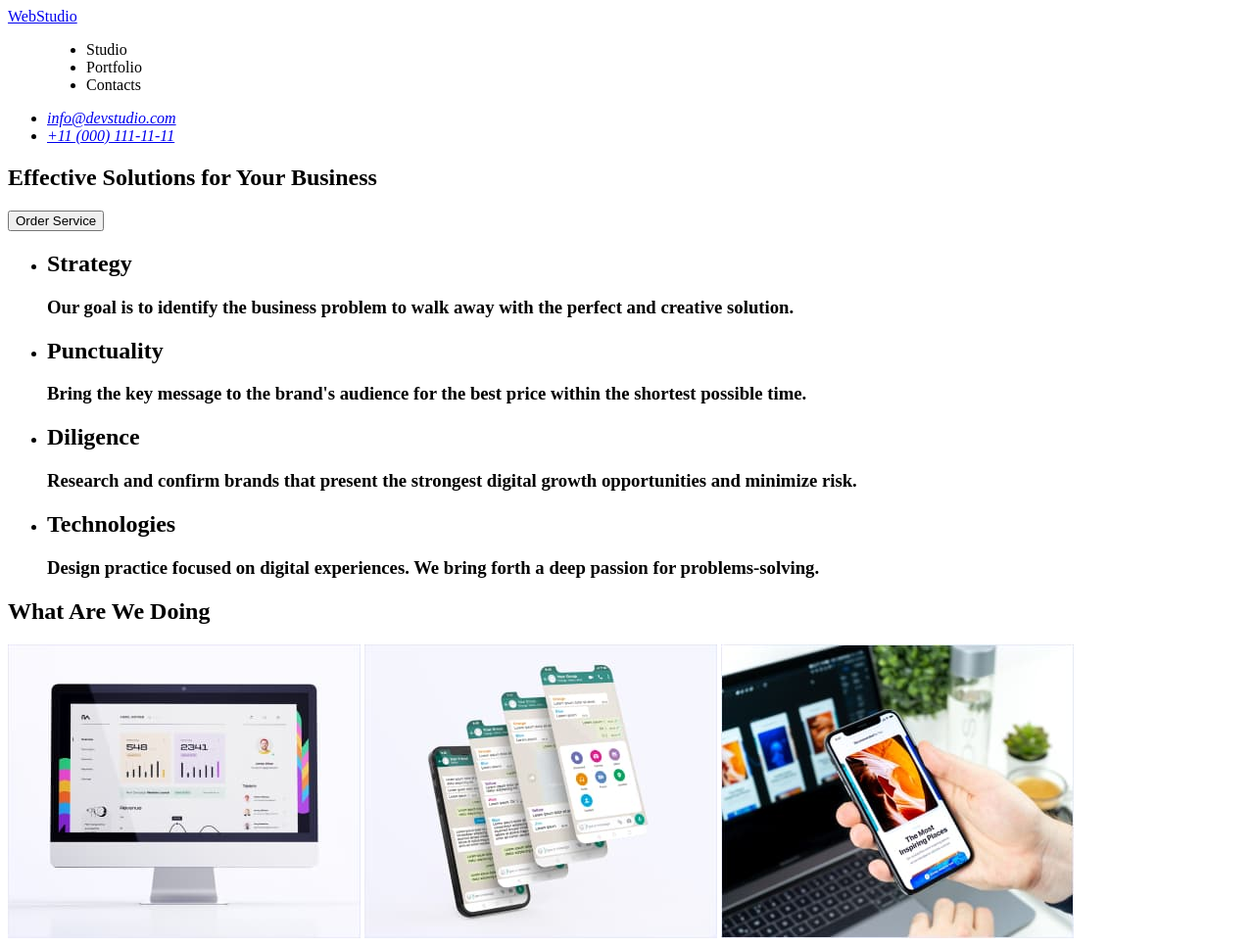
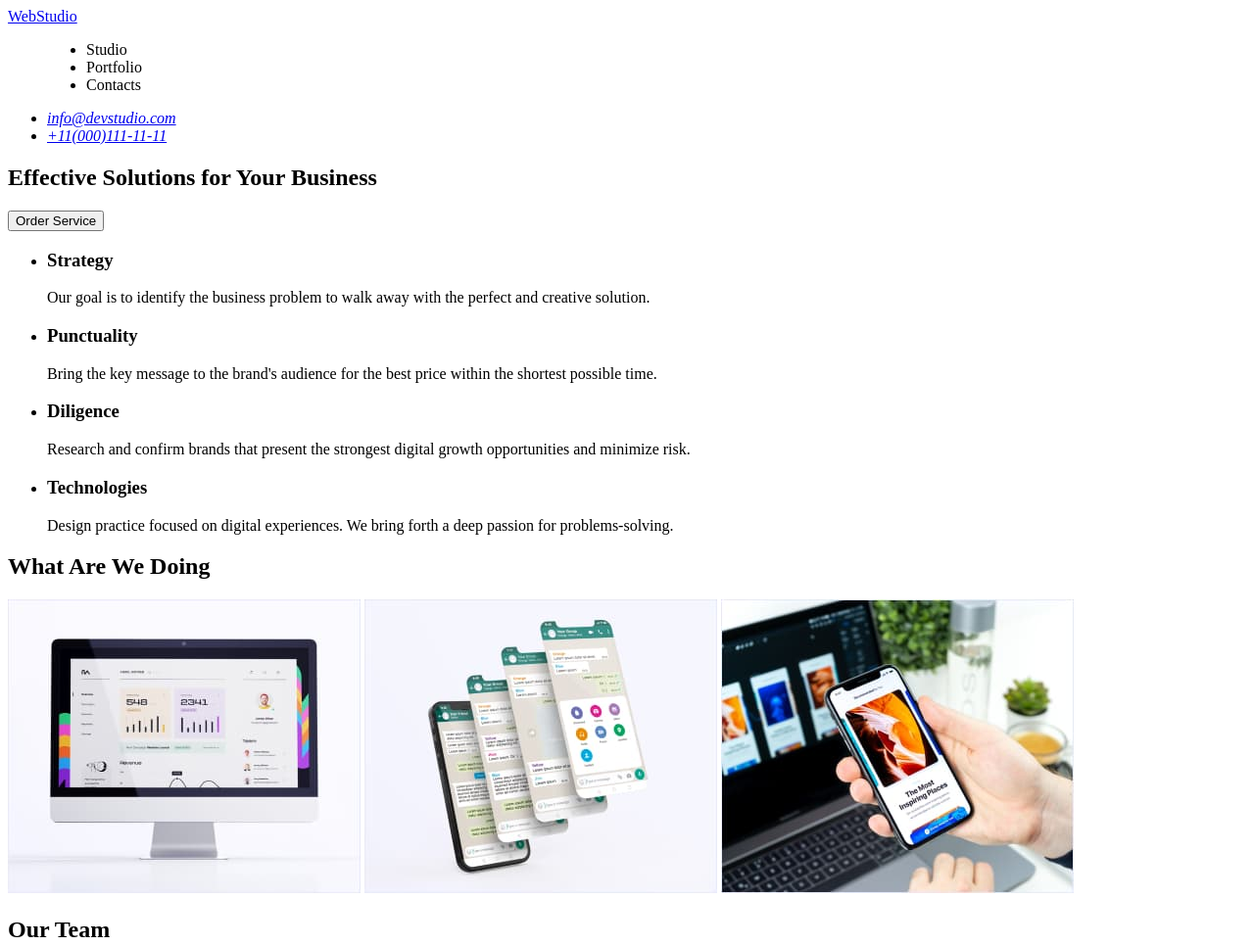
Before and after one commit to msp3021/goit-markup-hw-001, a plain HTML site: page index.html in a window 1280 px wide. Shown: the top 966 px of the page at 98% size. Drawn offline with Linux system fonts and the light colour scheme.

Commit message:
fixed changes

```diff
--- a/index.html
+++ b/index.html
@@ -9,19 +9,19 @@
   <body>
     <header>
       <nav>
-        <a href="/index.html">WebStudio</a>
+        <a href="./index.html">WebStudio</a>
         <menu>
           <ul>
-            <li><a href="#"></a>Studio </li>
-          <li><a href="#"></a>Portfolio</li>
-          <li><a href="#"></a>Contacts</li>
+            <li><a href="studio.html"></a>Studio </li>
+          <li><a href="portfolio.html"></a>Portfolio</li>
+          <li><a href="contacts.html"></a>Contacts</li>
          </ul>
         </menu>
         </nav>
       <address>
       <ul>
        <li><a href="mailto:info@devstudio.com">info@devstudio.com</a></li>
-        <li><a href="tel:+48111111111">+11 (000) 111-11-11</a></li>
+        <li><a href="tel:+48111111111">+11(000)111-11-11</a></li>
       </ul>
 
     </address>
@@ -35,32 +35,32 @@
     <section>
       <ul>
         <li>
-        <h2>Strategy</h2>
-          <h3>
+        <h3>Strategy</h3>
+          <p>
             Our goal is to identify the business
 problem to walk away with the perfect and creative solution.
-          </h3>
+          </p>
         </li>
         <li>
-          <h2>Punctuality</h2>
-          <h3>
+          <h3>Punctuality</h3>
+          <p>
             Bring the key message to the brand's audience
             for the best price within the shortest possible time.
-          </h3>
+          </p>
         </li>
         <li>
-          <h2>Diligence</h2>
-          <h3>
+          <h3>Diligence</h3>
+          <p>
             Research and confirm brands that present the strongest digital growth opportunities
             and minimize risk.
-          </h3>
+          </p>
         </li>
         <li>
-          <h2>Technologies</h2>
-          <h3>
+          <h3>Technologies</h3>
+          <p>
            Design practice focused on digital experiences. We bring forth a deep passion
            for problems-solving.
-          </h3>
+          </p>
         </li>
       </ul>
     </section>
@@ -138,7 +138,7 @@ problem to walk away with the perfect and creative solution.
     </main>
 
     <footer>
-        <a href="/index.html">WebStudio</a>
+        <a href="./index.html">WebStudio</a>
       <p>Increase the flow of customers and sales for your business with
         digital marketing & growth solutions. </p>
     </footer>
```
Also changed, not shown: 1 other file.
